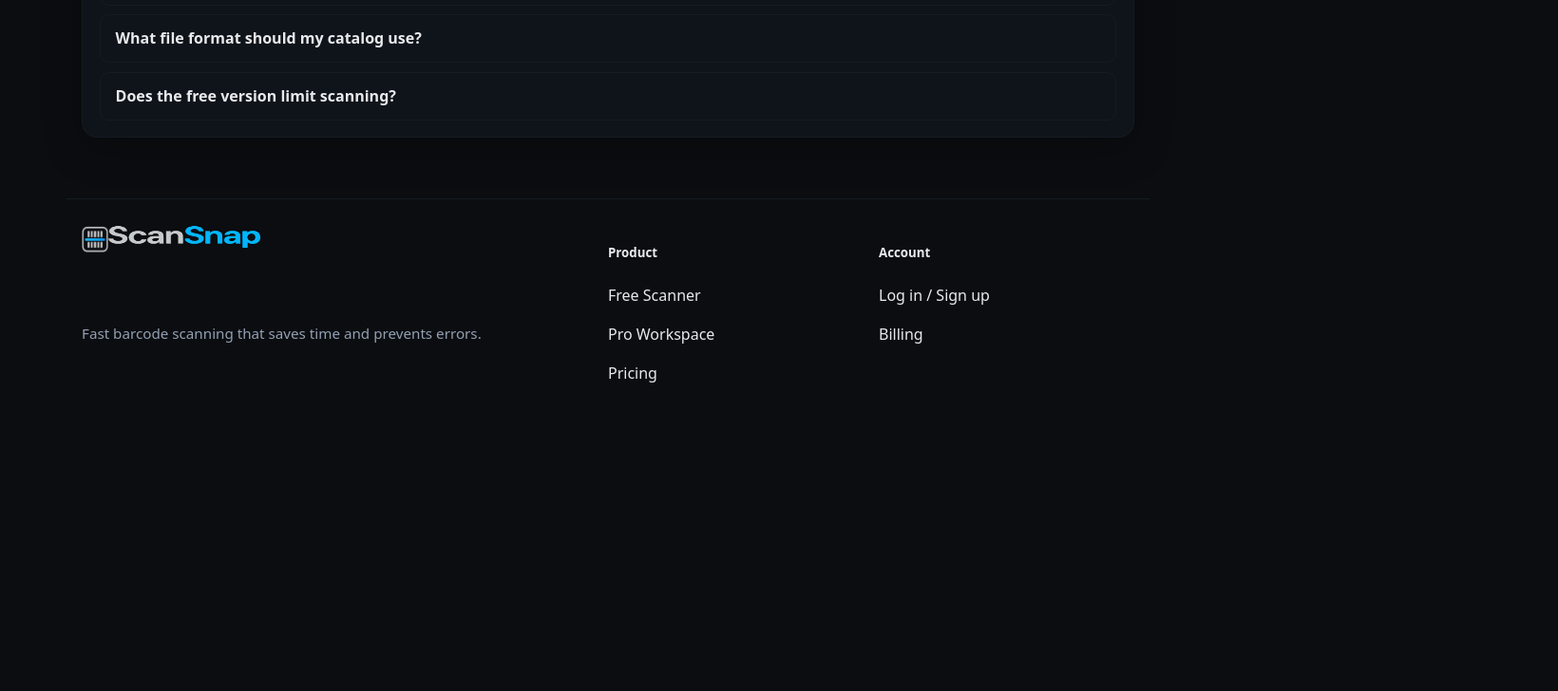
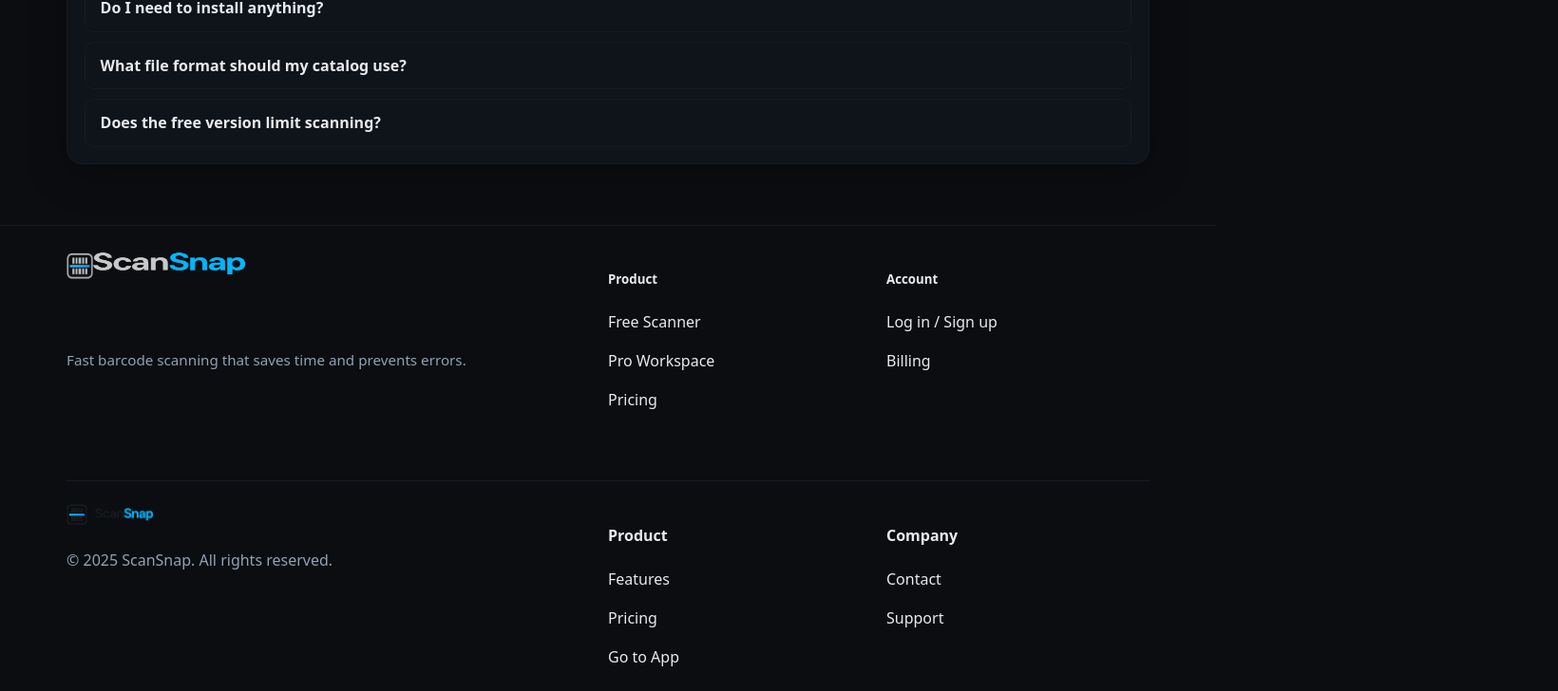
Before and after one commit to miamivalleyaiautomation/ScanSnap.IO, a Next.js app: page / in a window 1280 px wide. Shown: the part 1804-2532 px from the top of the page at 95% size, 1640 px wide, since content can reach past the window. Before the commit the page ends 2249 px from the top, so only its background shows below. Built offline with nearby package versions, Linux system fonts and the light colour scheme; no server answers.

Commit message:
Update layout.tsx

```diff
--- a/app/layout.tsx
+++ b/app/layout.tsx
@@ -1,20 +1,65 @@
-import "./globals.css";
-import { ClerkProvider } from "@clerk/nextjs";
-import SiteHeader from "@/components/SiteHeader";
-
 export const metadata = {
   title: "ScanSnap",
-  description: "ScanSnap",
+  description: "Fast document scanning and AI workspace",
 };
+
+import "./globals.css";
+import SiteHeader from "@/components/SiteHeader";
 
 export default function RootLayout({ children }: { children: React.ReactNode }) {
   return (
     <html lang="en" data-theme="dark">
       <body>
-        <ClerkProvider publishableKey={process.env.NEXT_PUBLIC_CLERK_PUBLISHABLE_KEY}>
-          <SiteHeader />
-          <main className="container">{children}</main>
-        </ClerkProvider>
+        <header className="site-header">
+          <div className="container header-row header-3col">
+            {/* LEFT ICON */}
+            <a className="brand-left" href="/" aria-label="ScanSnap home">
+              <img className="mark mark-light" src="/assets/favicon_1024_dark.png"  alt="" width={42} height={42} />
+              <img className="mark mark-dark"  src="/assets/favicon_1024_light.png" alt="" width={42} height={42} />
+            </a>
+
+            {/* CENTER WORDMARK */}
+            <a className="brand-center" href="/" aria-label="ScanSnap">
+              <img className="word word-light" src="/assets/text_1024_dark.png"  alt="ScanSnap" />
+              <img className="word word-dark"  src="/assets/text_1024_light.png" alt="ScanSnap" />
+            </a>
+
+            {/* RIGHT HAMBURGER + THEME handled by SiteHeader */}
+            <SiteHeader />
+          </div>
+        </header>
+
+        <main>{children}</main>
+        <footer className="site container">
+          <div className="foot-grid">
+            <div>
+              <div className="brand-row">
+                <div style={{display:"flex",alignItems:"center",gap:8}}>
+                  <img className="mark mark-light" src="/assets/favicon_1024_dark.png"  alt="" width={22} height={22}/>
+                  <img className="mark mark-dark"  src="/assets/favicon_1024_light.png" alt="" width={22} height={22}/>
+                  <img className="word word-light" src="/assets/text_1024_dark.png"  alt="ScanSnap" style={{height:18}}/>
+                  <img className="word word-dark"  src="/assets/text_1024_light.png" alt="ScanSnap" style={{height:18}}/>
+                </div>
+                <p className="muted">© {new Date().getFullYear()} ScanSnap. All rights reserved.</p>
+              </div>
+            </div>
+            <div>
+              <h4>Product</h4>
+              <div className="grid">
+                <a className="link" href="#features">Features</a>
+                <a className="link" href="#pricing">Pricing</a>
+                <a className="link" href="https://app.scansnap.io/app">Go to App</a>
+              </div>
+            </div>
+            <div>
+              <h4>Company</h4>
+              <div className="grid">
+                <a className="link" href="#contact">Contact</a>
+                <a className="link" href="mailto:hello@scansnap.io">Support</a>
+              </div>
+            </div>
+          </div>
+        </footer>
       </body>
     </html>
   );
```
